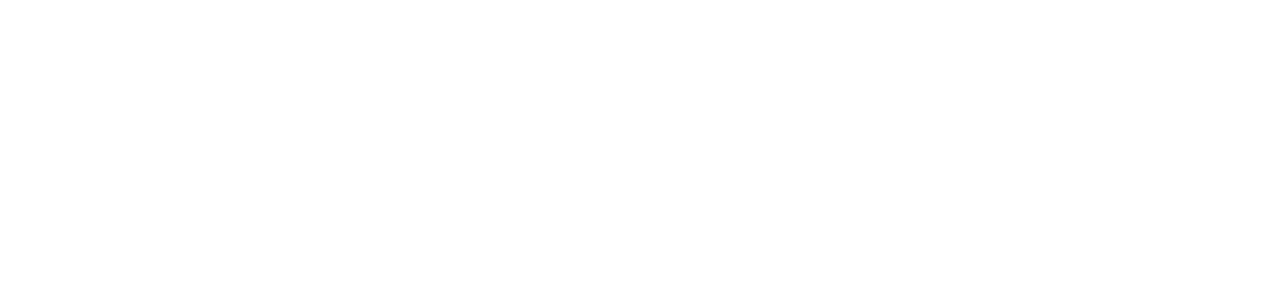
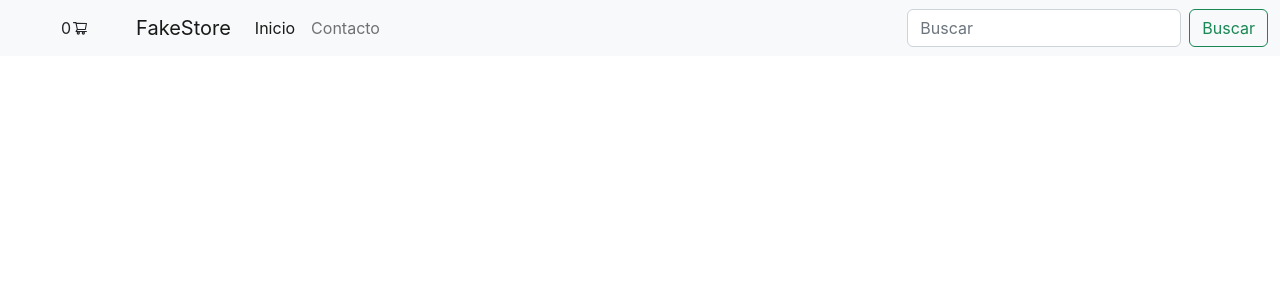
Before and after one commit to emikourtis/entregaFinal-kourtis, a React (Create React App) app: page /contact in a window 1280 px wide. Before the commit this address had no page. Shown: the top 300 px of the page. Built offline with nearby package versions, Linux system fonts and the light colour scheme.

Commit message:
detalles navbar

```diff
--- a/src/App.js
+++ b/src/App.js
@@ -2,7 +2,8 @@
 import './App.css';
 import { BrowserRouter, Route, Routes } from 'react-router-dom';
 import Navbar from './components/Navbar';
-
+import Home from './components/Home';
+import Contact from './components/Contact';
 
 function App() {
   return (
@@ -10,7 +11,8 @@
       <BrowserRouter>
         <Routes>
           <Route path='/' element={ <Navbar /> } >
-
+            <Route path='home' element={ <Home /> } />
+            <Route path='contact' element={ <Contact /> } />
           </Route>
         </Routes>
       </BrowserRouter>
--- /dev/null
+++ b/src/components/Contact.jsx
@@ -0,0 +1,10 @@
+import React from 'react';
+
+const Contact = () => {
+    return (<div>
+        <h1>contacto</h1>
+    </div>)
+}
+
+
+export default Contact;
--- /dev/null
+++ b/src/components/Home.jsx
@@ -0,0 +1,10 @@
+import React from 'react';
+
+const Home = () => {
+    return (<div>
+        <h1>home</h1>
+    </div>)
+}
+
+
+export default Home;
--- a/src/components/Navbar.jsx
+++ b/src/components/Navbar.jsx
@@ -2,6 +2,7 @@
 import { Link } from 'react-router-dom';
 import { AiOutlineShoppingCart } from 'react-icons/ai';
 import CartWidget from './CartWidget';
+import Contact from './Contact';
 
 
 const Navbar = () => {
@@ -13,17 +14,17 @@
                 <div className="container-fluid">
                     <CartWidget />
                     <AiOutlineShoppingCart />
-                    <Link className="navbar-brand ms-5" to='/'>FakeStore</Link>
+                    <Link className="navbar-brand ms-5" to='/Home'>FakeStore</Link>
                     <button className="navbar-toggler" type="button" data-bs-toggle="collapse" data-bs-target="#navbarSupportedContent" aria-controls="navbarSupportedContent" aria-expanded="false" aria-label="Toggle navigation">
                         <span className="navbar-toggler-icon"></span>
                     </button>
                     <div className="collapse navbar-collapse" id="navbarSupportedContent">
                         <ul className="navbar-nav me-auto mb-2 mb-lg-0">
                             <li className="nav-item">
-                                <Link className="nav-link active" aria-current="page" to="/">Inicio</Link>
+                                <Link className="nav-link active" aria-current="page" to="/Home">Inicio</Link>
                             </li>
                             <li className="nav-item">
-                                <Link className="nav-link" to="/">Contacto</Link>
+                                <Link className="nav-link" to='/Contact'>Contacto</Link>
                             </li>
                         </ul>
                         <form className="d-flex" role="search">
--- a/src/index.css
+++ b/src/index.css
@@ -11,7 +11,3 @@
   font-family: source-code-pro, Menlo, Monaco, Consolas, 'Courier New',
     monospace;
 }
-
-.bg-warning{
-  background-color: #9CCED9;
-}
```
